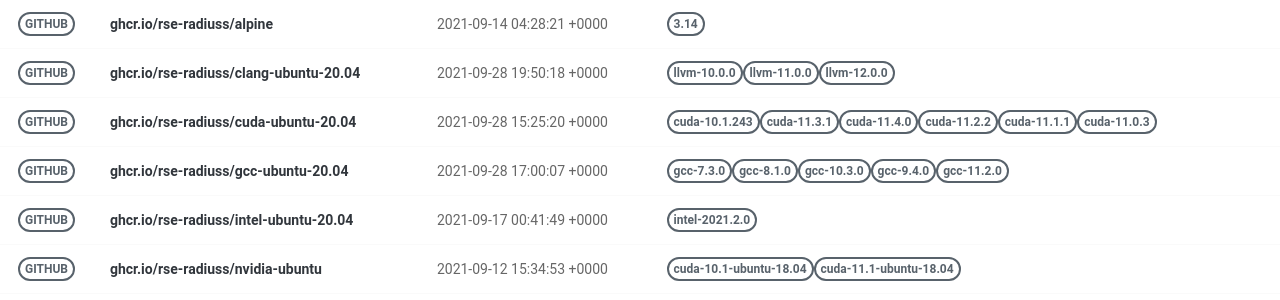
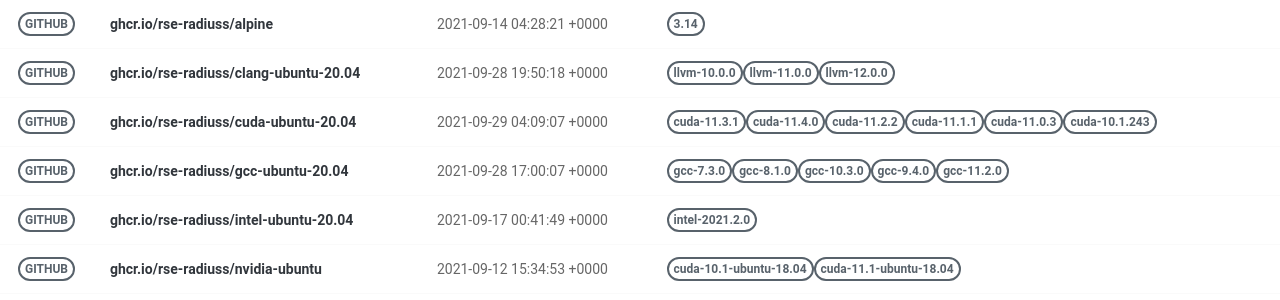
Before and after one commit to rse-ops/docker-images, a Jekyll site: the page built from pages/index.md, in a window 1280 px wide. Shown: the part 130-430 px from the top of the page. Built offline with Jekyll 4.4.1, drawn with Linux system fonts in a browser that asks for light colours; nearby versions of some CDN libraries.

Commit message:
Automated push to update library 2021-09-29

```diff
--- a/_library/ghcr.io-rse-radiuss-cuda-ubuntu-20.04.md
+++ b/_library/ghcr.io-rse-radiuss-cuda-ubuntu-20.04.md
@@ -1,14 +1,11 @@
 ---
 layout: container
 name: ghcr.io/rse-radiuss/cuda-ubuntu-20.04
-updated_at: 2021-09-28 15:25:20.463822
+updated_at: 2021-09-29 04:09:07.918193
 
 
 container_url: https://github.com/orgs/rse-radiuss/packages/container/package/cuda-ubuntu-20.04
 versions:
- - tag: cuda-10.1.243
-   dockerfile: https://github.com/rse-radiuss/docker-images/blob/main/ubuntu/cuda/Dockerfile
-   manifest: https://crane.ggcr.dev/manifest/ghcr.io/rse-radiuss/cuda-ubuntu-20.04:cuda-10.1.243
  - tag: cuda-11.3.1
    dockerfile: https://github.com/rse-radiuss/docker-images/blob/main/ubuntu/cuda/Dockerfile
    manifest: https://crane.ggcr.dev/manifest/ghcr.io/rse-radiuss/cuda-ubuntu-20.04:cuda-11.3.1
```
Also changed, not shown: other parts of _library/ghcr.io-rse-radiuss-cuda-ubuntu-20.04.md (+3 -0 lines).
